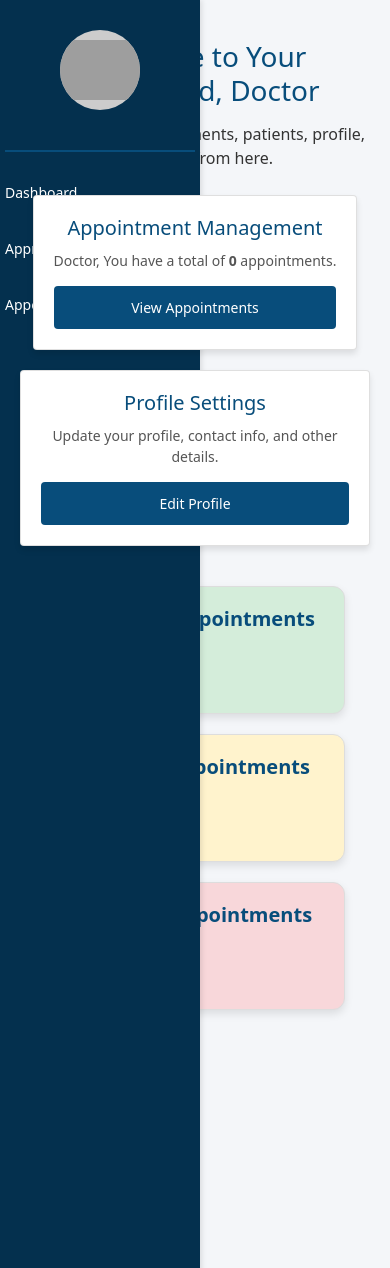
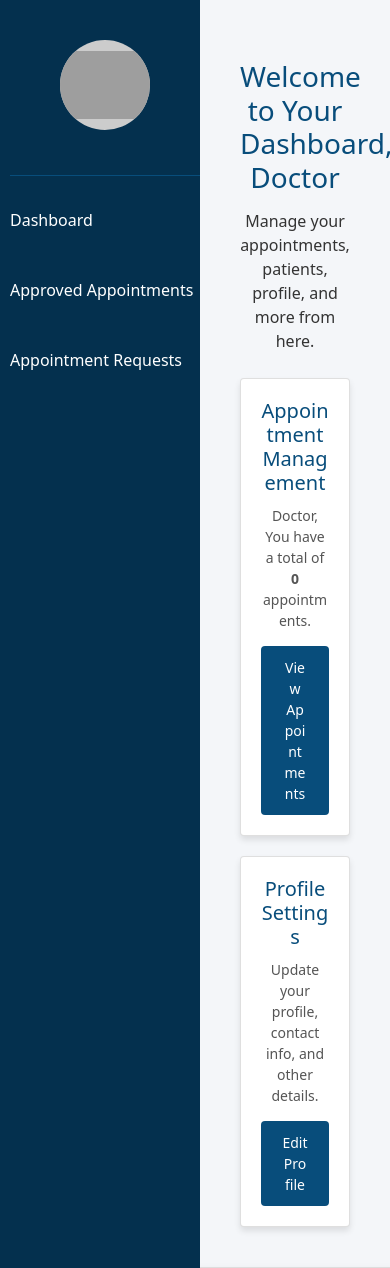
Before and after one commit to znb-ali/hospital-main, a PHP site: page /doctor/index.php in a window 390 px wide. Shown: the part 96-1364 px from the top of the page. Run offline with PHP 8.4, Linux system fonts and the light colour scheme; the visitor is signed in with stand-in values (Sample User, id 1); data comes from the database, SQL or seed files in the repository; data that the repository does not hold is empty; grey boxes are pictures that could not be loaded.

Commit message:
doc portal css

```diff
--- a/doctor/index.php
+++ b/doctor/index.php
@@ -80,7 +80,7 @@ if ($row = $result->fetch_assoc()) {
     <meta charset="UTF-8">
     <meta name="viewport" content="width=device-width, initial-scale=1.0">
     <title>Doctor Dashboard</title>
-    <!-- <link rel="stylesheet" href="css/layout.css"> -->
+    <link rel="stylesheet" href="css/layout.css">
 
     <style>
     /* Adjustments for Main Content in the New Layout */
--- a/doctor/side.php
+++ b/doctor/side.php
@@ -1,4 +1,52 @@
 <style>
+/* Sidebar Styling */
+.sidebar {
+    width: 200px; /* Increased width for better space */
+    background-color: #04304e;
+    color: #fff;
+    padding-top: 20px;
+    height: 100%;
+    overflow-y: auto;
+    padding-left: 10px; /* Increased padding for better spacing */
+    box-shadow: 2px 0 5px rgba(0, 0, 0, 0.1); /* Added shadow for a more distinct look */
+}
+
+.sidebar a {
+    display: block;
+    padding: 12px 20px; /* Increased padding for more clickable area */
+    color: #fff;
+    text-decoration: none;
+    font-size: 16px;
+    margin-bottom: 12px; /* Increased margin for spacing between links */
+    transition: background-color 0.3s, padding-left 0.3s;
+}
+
+.sidebar a:hover {
+    background-color: #69b0efa9;
+    padding-left: 30px; /* Added padding animation for a sliding effect */
+}
+
+/* Profile Section Styling */
+.sidebar .profile-section {
+    text-align: center;
+    padding: 20px 0; /* Increased padding for better profile section */
+    border-bottom: 1px solid #084d7b;
+    margin-bottom: 20px; /* Increased margin to give more space */
+}
+
+.sidebar .profile-section h4 {
+    font-size: 18px; /* Increased font size for visibility */
+    margin: 10px 0; /* Adjusted margin for spacing */
+    color: #fff;
+}
+
+.sidebar .profile-section p {
+    font-size: 14px;
+    color: #ccc;
+    margin: 0;
+    word-wrap: break-word; /* Ensures email breaks properly if too long */
+}
+
 /* Profile Image Styling */
 .sidebar .profile-image {
     width: 90px; /* Increased width of profile image */
@@ -9,75 +57,18 @@
     margin-bottom: 15px; /* More space between image and text */
 }
 
-/* Sidebar Styling */
-.sidebar {
-    width: 250px; /* Wider sidebar for better spacing */
-    background-color: #04304e; /* Darker shade for a more modern look */
-    color: #fff;
-    padding: 20px 10px; /* Consistent padding */
-    height: 100vh; /* Full height for a fixed layout */
-    overflow-y: auto; /* Scrollable if content overflows */
-    position: fixed; /* Stays fixed on the screen */
-    box-shadow: 2px 0 5px rgba(0, 0, 0, 0.1); /* Adds a subtle shadow */
+/* Navbar Links Styling */
+.navbar-nav {
+    list-style-type: none;
+    padding-left: 0;
+    margin-top: 20px; /* Added margin for spacing above navbar */
 }
 
-/* Sidebar Links */
-.sidebar a {
-    display: block;
-    padding: 12px 20px;
-    color: #fff;
-    text-decoration: none;
-    font-size: 16px;
-    margin-bottom: 15px; /* Adds more space between links */
-    border-radius: 5px; /* Rounded corners for links */
-    transition: all 0.3s ease;
+.nav-item {
+    margin-bottom: 10px; /* Added margin for spacing between items */
 }
 
-.sidebar a:hover {
-    background-color: #084d7b; /* Darker hover effect */
-    color: #e3e3e3; /* Lightened text on hover */
-}
 
-/* Profile Section Styling */
-.sidebar .profile-section {
-    text-align: center;
-    padding: 15px 0;
-    border-bottom: 2px solid #084d7b; /* Thicker border for separation */
-    margin-bottom: 20px;
-}
-
-.sidebar .profile-section h4 {
-    font-size: 18px;
-    margin: 10px 0 5px;
-    color: #fff; /* Consistent color for text */
-    font-weight: bold; /* Bold name */
-}
-
-.sidebar .profile-section p {
-    font-size: 14px;
-    color: #ccc;
-    margin: 0;
-    word-wrap: break-word; /* Ensures email breaks properly */
-    font-style: italic; /* Makes the email visually distinct */
-}
-
-/* Responsive Design */
-@media (max-width: 768px) {
-    .sidebar {
-        width: 200px; /* Narrower sidebar on smaller screens */
-        padding: 15px 5px;
-    }
-
-    .sidebar .profile-image {
-        width: 80px;
-        height: 80px; /* Smaller profile image */
-    }
-
-    .sidebar a {
-        font-size: 14px; /* Smaller font for links */
-        padding: 10px 15px;
-    }
-}
 </style>
 <div class="sidebar">
     <div class="profile-section">
```
